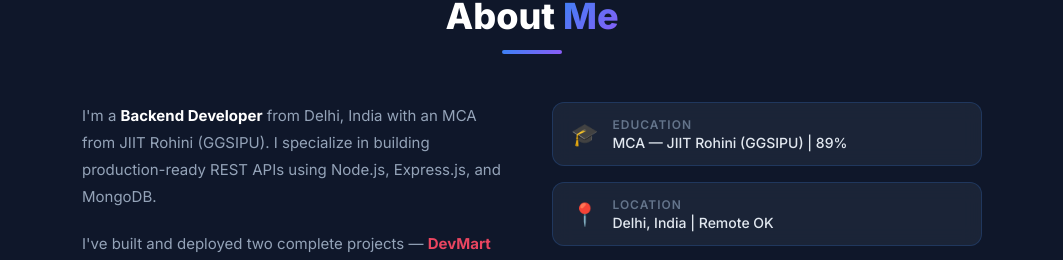
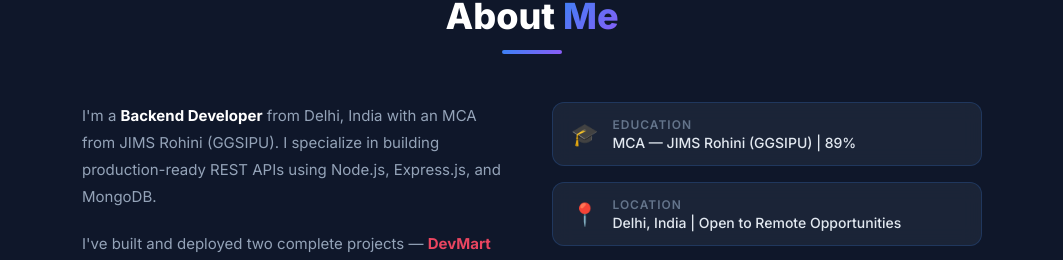
Before and after one commit to Viks2202/Portfolio, a React (Create React App) app: page / in a window 1280 px wide. Shown: the part 1011-1271 px from the top of the page, without its empty margins (108-1171 px from the left). Built offline with nearby package versions, Linux system fonts and the light colour scheme.

Commit message:
Update App.js

```diff
--- a/src/App.js
+++ b/src/App.js
@@ -345,7 +345,7 @@ export default function App() {
           <div style={{ display: 'grid', gridTemplateColumns: '1fr 1fr', gap: 40, alignItems: 'start' }}>
             <div>
               <p style={{ color: '#94a3b8', lineHeight: 1.8, marginBottom: 20, fontSize: 15 }}>
-                I'm a <strong style={{ color: 'white' }}>Backend Developer</strong> from Delhi, India with an MCA from JIIT Rohini (GGSIPU). I specialize in building production-ready REST APIs using Node.js, Express.js, and MongoDB.
+                I'm a <strong style={{ color: 'white' }}>Backend Developer</strong> from Delhi, India with an MCA from JIMS Rohini (GGSIPU). I specialize in building production-ready REST APIs using Node.js, Express.js, and MongoDB.
               </p>
               <p style={{ color: '#94a3b8', lineHeight: 1.8, marginBottom: 20, fontSize: 15 }}>
                 I've built and deployed two complete projects — <strong style={{ color: '#e94560' }}>DevMart</strong> (full-stack e-commerce with Razorpay, AI recommendations, admin panel) and <strong style={{ color: '#3b82f6' }}>HireFlow</strong> (multi-role job board API with Swagger docs).
@@ -372,8 +372,8 @@ export default function App() {
 
             <div style={{ display: 'flex', flexDirection: 'column', gap: 16 }}>
               {[
-                { label: 'Education', value: 'MCA — JIIT Rohini (GGSIPU) | 89%', icon: '🎓' },
-                { label: 'Location', value: 'Delhi, India | Remote OK', icon: '📍' },
+                { label: 'Education', value: 'MCA — JIMS Rohini (GGSIPU) | 89%', icon: '🎓' },
+                { label: 'Location', value: 'Delhi, India | Open to Remote Opportunities', icon: '📍' },
                 { label: 'Experience', value: 'UI Developer Intern — Meritto', icon: '💼' },
                 { label: 'Status', value: 'Actively looking for opportunities', icon: '🟢' },
                 { label: 'Focus', value: 'Backend · Full Stack · REST APIs', icon: '⚙️' },
```
